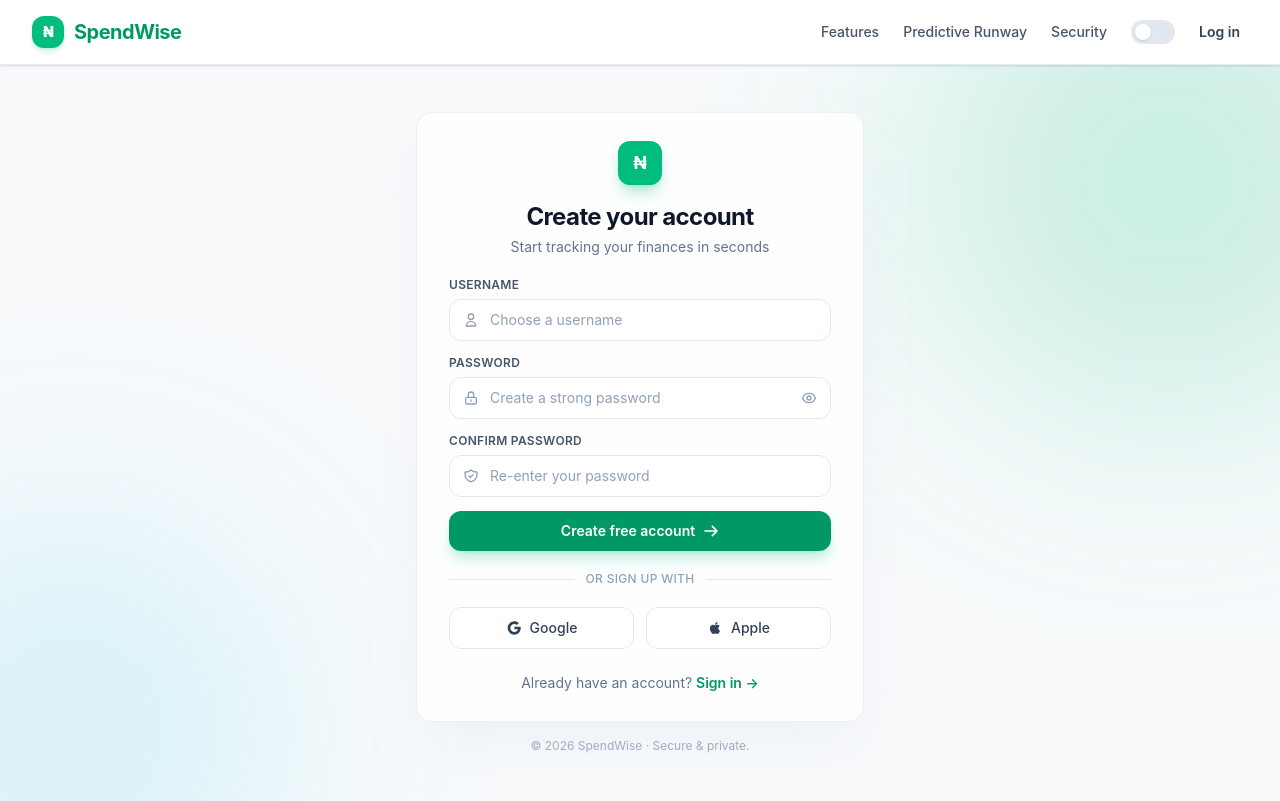
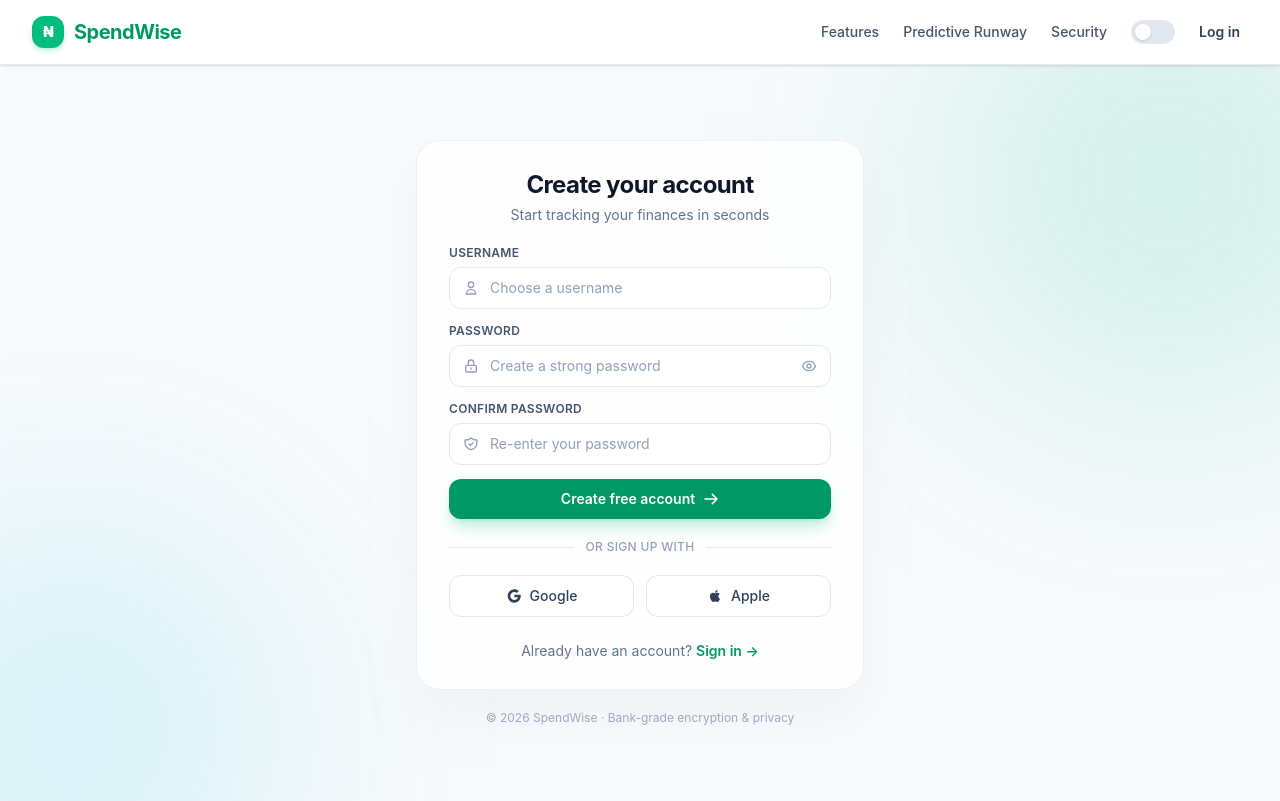
Before and after one commit to peterafolabi-dev/Spendwise, a Django app: page /signup/ in a window 1280 px wide. Run offline with Django 5.2, Linux system fonts and the light colour scheme; parts of the project's set-up code (start-up, migrations or seed data) failed here and were passed over.

Commit message:
feat: enhance signup page layout and footer content for improved user experience

```diff
--- a/static/css/output.css
+++ b/static/css/output.css
@@ -385,6 +385,9 @@
   .my-5 {
     margin-block: calc(var(--spacing) * 5);
   }
+  .my-auto {
+    margin-block: auto;
+  }
   .mt-0\.5 {
     margin-top: calc(var(--spacing) * 0.5);
   }
@@ -399,6 +402,9 @@
   }
   .mt-4 {
     margin-top: calc(var(--spacing) * 4);
+  }
+  .mt-5 {
+    margin-top: calc(var(--spacing) * 5);
   }
   .mt-6 {
     margin-top: calc(var(--spacing) * 6);
@@ -1610,12 +1616,6 @@
       --tw-shadow-color: color-mix(in oklab, color-mix(in oklab, var(--color-emerald-500) 25%, transparent) var(--tw-shadow-alpha), transparent);
     }
   }
-  .shadow-emerald-500\/30 {
-    --tw-shadow-color: color-mix(in srgb, oklch(69.6% 0.17 162.48) 30%, transparent);
-    @supports (color: color-mix(in lab, red, red)) {
-      --tw-shadow-color: color-mix(in oklab, color-mix(in oklab, var(--color-emerald-500) 30%, transparent) var(--tw-shadow-alpha), transparent);
-    }
-  }
   .shadow-emerald-600\/20 {
     --tw-shadow-color: color-mix(in srgb, oklch(59.6% 0.145 163.225) 20%, transparent);
     @supports (color: color-mix(in lab, red, red)) {
@@ -2110,9 +2110,6 @@
   }
   .dark\:bg-emerald-600:where(.dark, .dark *) {
     background-color: var(--color-emerald-600);
-  }
-  .dark\:bg-gray-950:where(.dark, .dark *) {
-    background-color: var(--color-gray-950);
   }
   .dark\:bg-rose-500\/10:where(.dark, .dark *) {
     background-color: color-mix(in srgb, oklch(64.5% 0.246 16.439) 10%, transparent);
--- a/templates/signup.html
+++ b/templates/signup.html
@@ -4,19 +4,18 @@
 {% block title %}Create Account — SpendWise{% endblock %}
 
 {% block content %}
-<div class="relative min-h-[calc(100vh-4rem)] flex items-center justify-center p-4 overflow-hidden bg-slate-50 dark:bg-gray-950 transition-colors duration-200">
+<div class="relative min-h-[calc(100vh-4rem)] flex flex-col items-center justify-center p-4 overflow-hidden bg-slate-50 dark:bg-slate-950 transition-colors duration-200">
 
     {# ── Ambient Glow Blobs ── #}
-    <div class="pointer-events-none absolute -top-32 -right-32 w-[480px] h-[480px] rounded-full bg-emerald-500/20 dark:bg-emerald-500/10 blur-[120px]"></div>
+    <div class="pointer-events-none absolute -top-32 -right-32 w-[480px] h-[480px] rounded-full bg-emerald-500/15 dark:bg-emerald-500/10 blur-[120px]"></div>
     <div class="pointer-events-none absolute -bottom-32 -left-32 w-[400px] h-[400px] rounded-full bg-cyan-500/15 dark:bg-cyan-500/10 blur-[120px]"></div>
 
-    {# ── Card ── #}
-    <div class="relative w-full max-w-md animate-fade-in-up z-10">
-        <div class="bg-white/80 dark:bg-slate-900/80 backdrop-blur-xl border border-slate-200/60 dark:border-slate-700/60 rounded-2xl shadow-2xl shadow-slate-200/50 dark:shadow-black/40 px-8 py-7">
+    {# ── Centered Card ── #}
+    <div class="relative w-full max-w-md animate-fade-in-up z-10 my-auto">
+        <div class="bg-white/80 dark:bg-slate-900/80 backdrop-blur-xl border border-slate-200/60 dark:border-slate-700/60 rounded-3xl shadow-2xl shadow-slate-200/50 dark:shadow-black/40 px-8 py-7">
 
-            {# Header #}
+            {# Header (Stray secondary [₦] logo removed) #}
             <div class="mb-5 text-center">
-                <a href="{% url 'landing' %}" class="inline-flex items-center justify-center w-11 h-11 rounded-xl bg-emerald-500 text-white font-bold text-lg shadow-lg shadow-emerald-500/30 mb-4">₦</a>
                 <h1 class="text-2xl font-bold text-slate-900 dark:text-white tracking-tight">Create your account</h1>
                 <p class="mt-1 text-sm text-slate-500 dark:text-slate-400">Start tracking your finances in seconds</p>
             </div>
@@ -99,7 +98,7 @@
             {# SSO Buttons #}
             <div class="grid grid-cols-2 gap-3">
                 <button type="button" class="sso-btn flex items-center justify-center gap-2 rounded-xl border border-slate-200 dark:border-slate-700/60 bg-white dark:bg-slate-800/60 hover:bg-slate-50 dark:hover:bg-slate-800 py-2.5 px-4 text-sm font-medium text-slate-700 dark:text-slate-200 transition-all hover-lift focus:outline-none focus:ring-2 focus:ring-slate-300 dark:focus:ring-slate-600">
-                    <svg class="w-4 h-4" viewBox="0 0 24 24" fill="currentColor"><path d="M12.545 10.239v3.821h5.445c-.712 2.315-2.647 3.972-5.445 3.972-3.332 0-6.033-2.701-6.033-6.032s2.701-6.032,6.033-6.032c1.498 0 2.866.549 3.921 1.453l2.814-2.814C17.503 2.988 15.139 2 12.545 2 7.021 2 2.543 6.477 2.543 12s4.478 10 10.002 10c8.396 0 10.249-7.85 9.426-11.748L12.545 10.239z"/></svg>
+                    <svg class="w-4 h-4" viewBox="0 0 24 24" fill="currentColor"><path d="M12.545 10.239v3.821h5.445c-.712 2.315-2.647 3.972-5.445 3.972-3.332 0-6.033-2.701-6.033-6.032s2.701-6.032 6.033-6.032c1.498 0 2.866.549 3.921 1.453l2.814-2.814C17.503 2.988 15.139 2 12.545 2 7.021 2 2.543 6.477 2.543 12s4.478 10 10.002 10c8.396 0 10.249-7.85 9.426-11.748L12.545 10.239z"/></svg>
                     Google
                 </button>
                 <button type="button" class="sso-btn flex items-center justify-center gap-2 rounded-xl border border-slate-200 dark:border-slate-700/60 bg-white dark:bg-slate-800/60 hover:bg-slate-50 dark:hover:bg-slate-800 py-2.5 px-4 text-sm font-medium text-slate-700 dark:text-slate-200 transition-all hover-lift focus:outline-none focus:ring-2 focus:ring-slate-300 dark:focus:ring-slate-600">
@@ -108,13 +107,17 @@
                 </button>
             </div>
 
-            {# Footer #}
+            {# Switch to Login #}
             <p class="mt-6 text-center text-sm text-slate-500 dark:text-slate-400">
                 Already have an account?
                 <a href="{% url 'login' %}" class="font-semibold text-emerald-600 hover:text-emerald-500 dark:text-emerald-400 dark:hover:text-emerald-300 transition-colors">Sign in →</a>
             </p>
         </div>
-        <p class="mt-4 text-center text-xs text-slate-400 dark:text-slate-600">© {% now "Y" %} SpendWise · Secure & private.</p>
+
+        {# Single Consolidated Clean Footer #}
+        <p class="mt-5 text-center text-xs text-slate-400 dark:text-slate-500">
+            &copy; {% now "Y" %} SpendWise · Bank-grade encryption & privacy
+        </p>
     </div>
 </div>
 {% endblock %}
```
